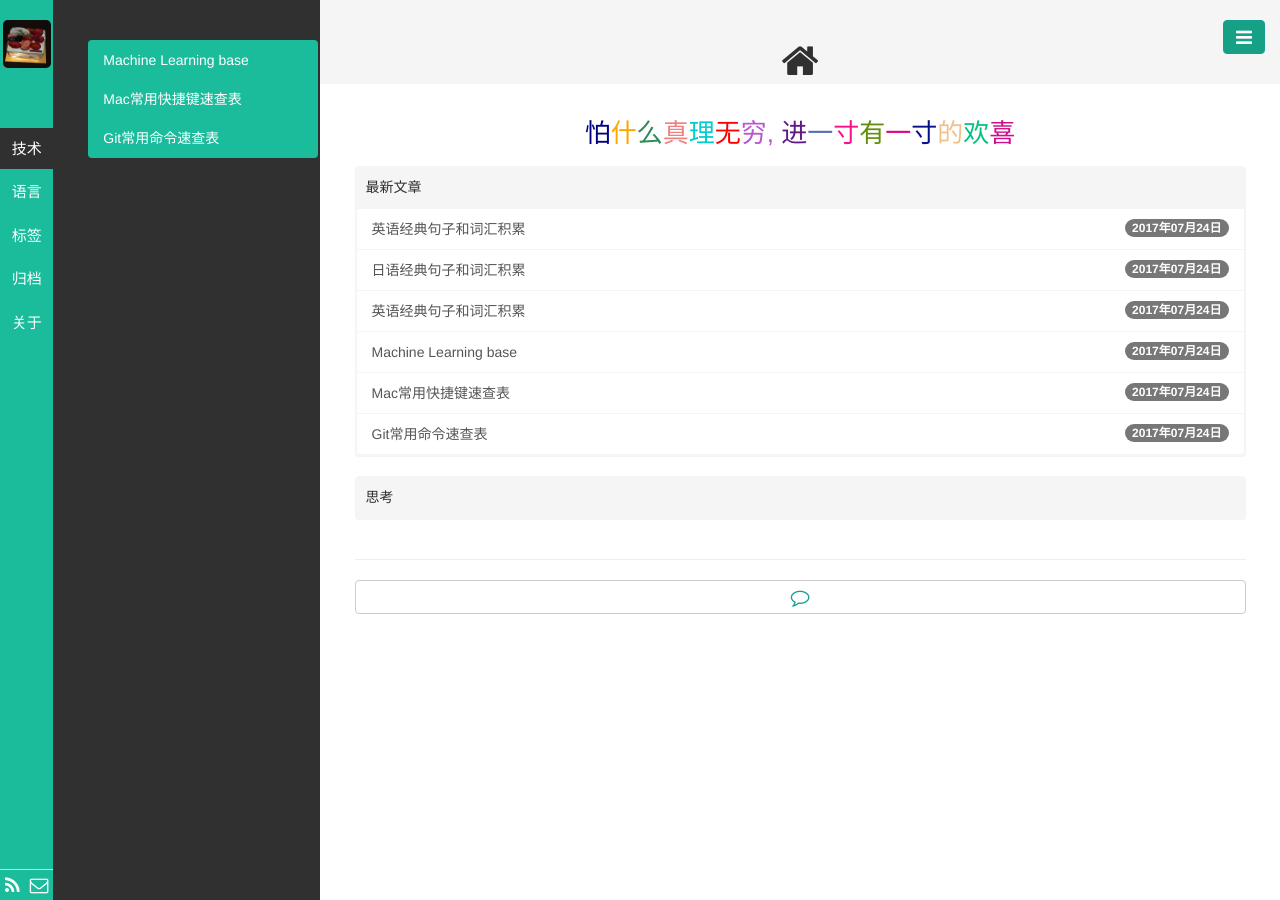
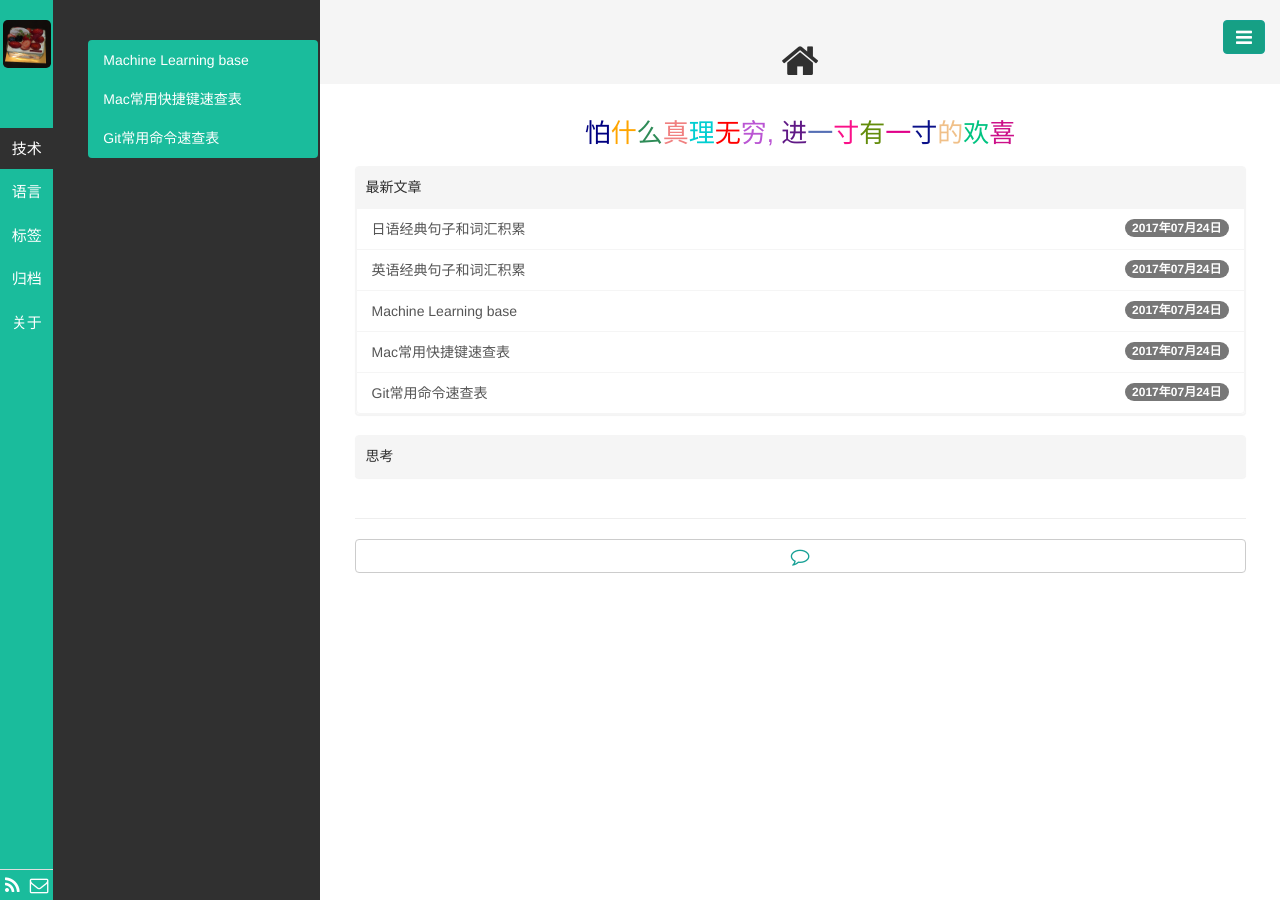
Before and after one commit to kyoyo/kyoyo.github.io, a Jekyll site: the page built from index.html, in a window 1280 px wide. Built offline with Jekyll 4.4.1, drawn with Linux system fonts in a browser that asks for light colours; the list of posts is cut into pages by our own code.

```diff
--- a/_posts/语言/2017-07-24-My-English.markdown
+++ /dev/null
@@ -1,8 +0,0 @@
----
-layout: post
-title:  "英语经典句子和词汇积累"
-date:   2017-07-24 21:47:00
-author: "kyoyo"
-category: 语言
-tags: English
----
```
Also changed, not shown: _posts/技術/2017-07-24-machine-learning.md (+2 -0 lines), public/img/ml1.png (deleted).
